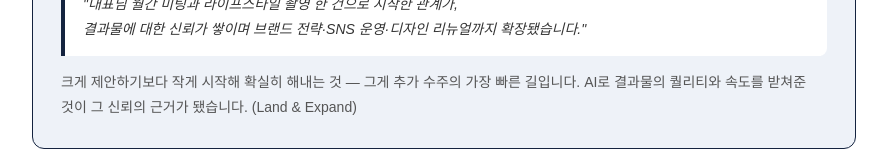
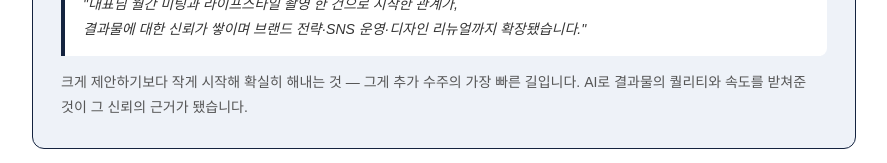
Before and after one commit to hizsystem/weetamin-townhall, a plain HTML site: page townhall.html in a window 1280 px wide. Shown: the part 2983-3146 px from the top of the page, without its empty margins (196-1083 px from the left). Drawn offline with Linux system fonts and the light colour scheme.

Commit message:
레슨런 Lesson 01 본문의 '(Land & Expand)' 문구 삭제
Co-Authored-By: Claude Opus 4.7 (1M context) <noreply@anthropic.com>

```diff
--- a/townhall.html
+++ b/townhall.html
@@ -389,7 +389,7 @@
         "대표님 월간 미팅과 라이프스타일 촬영 한 건으로 시작한 관계가,<br/>
         결과물에 대한 신뢰가 쌓이며 브랜드 전략·SNS 운영·디자인 리뉴얼까지 확장됐습니다."
       </div>
-      <p>크게 제안하기보다 작게 시작해 확실히 해내는 것 — 그게 추가 수주의 가장 빠른 길입니다. AI로 결과물의 퀄리티와 속도를 받쳐준 것이 그 신뢰의 근거가 됐습니다. (Land &amp; Expand)</p>
+      <p>크게 제안하기보다 작게 시작해 확실히 해내는 것 — 그게 추가 수주의 가장 빠른 길입니다. AI로 결과물의 퀄리티와 속도를 받쳐준 것이 그 신뢰의 근거가 됐습니다.</p>
     </div>
 
     <div class="lesson-card">
```
